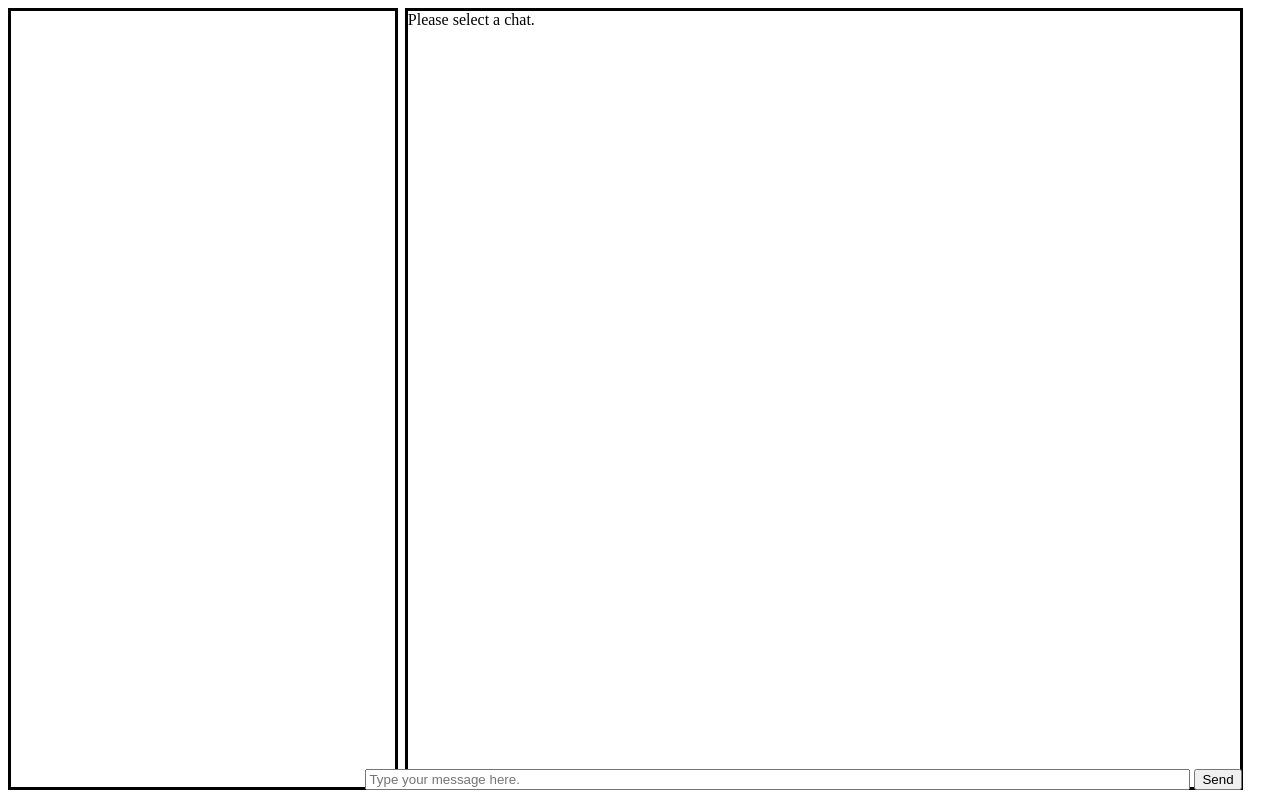
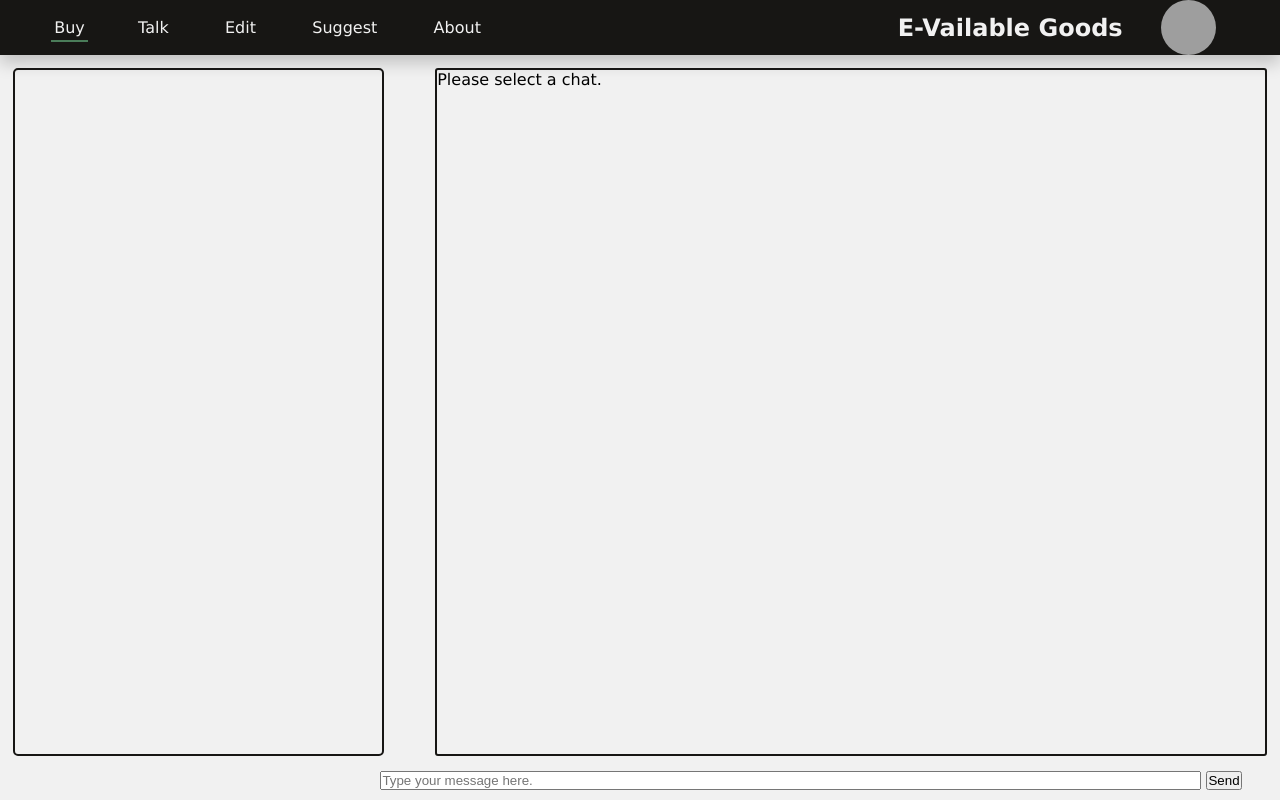
Before and after one commit to Kinetic101/E-Vailable-Goods, a PHP site: page /Talk.php in a window 1280 px wide. Run offline with PHP 8.4, Linux system fonts and the light colour scheme; the visitor is signed in with stand-in values (Sample User, id 1); data that the repository does not hold is empty; grey boxes are pictures that could not be loaded.

Commit message:
Active List (2nd Draft)

```diff
--- a/Talk.php
+++ b/Talk.php
@@ -72,10 +72,40 @@ function go(){
 <html>
 <head>
 	<meta charset="utf-8">
+	<meta http-equiv="X-UA-Compatible" content="IE=edge">
+	<meta name="viewport" content="width=device-width, initial-scale=1">
+	<meta name="description" content="">
 	<link rel="stylesheet" type="text/css" href="TalkCSS.css">
 	<title>Talk</title>
 </head>
 <body>
+
+	<header>
+		<nav>
+			<ul class="links">
+				<li><a href="Research.php" id = "press">Buy</a></li>
+				<li><a href="Talk.php">Talk</a></li>
+				<li><a href="Edit.php">Edit</a></li>
+				<li><a href="Suggest.php">Suggest</a></li>
+				<li><a href="About.php">About</a></li>
+			</ul>
+		</nav>
+		<a href = "Research.php" class = "evg">E-Vailable Goods</a>
+		<ul>
+		<li class = "dropdown"><a href = "Profile.php" class="pic">
+			<div class="prof"><img src = "<?php echo $_SESSION["prof_pic"]?>" alt = "Avatar" class = "dp">
+			</div>
+		</a>
+		<div class="dlinks">
+      			<a href="Profile.php">Profile</a>
+      			<a href="#">Help & Support</a>
+      			<a href="Logout.php">Logout</a>
+    	</div>
+    	</li>
+		</ul>
+
+	</header>
+
 	<div id = "contacts">
 		<?php
 			$check = array();
--- a/TalkCSS.css
+++ b/TalkCSS.css
@@ -1,23 +1,148 @@
+body{
+	background-color: #f1f1f1;
+	color: white;
+	font-family: "Verdana";
+	margin: 0;
+}
+
+/* Start of Navigation Bar */
+
+*{
+	box-sizing: border-box;
+	margin: 0;
+	padding: 0;
+}
+
+li, a{
+	font-family: "Verdana", sans-serif;
+	text-decoration: none;
+}
+
+header{
+	background-color: #171614;
+	display: flex;
+	justify-content: flex-end;
+	align-items: center;
+	color: white;
+	box-shadow: 0px 8px 16px 0px rgba(0,0,0,0.2);
+}
+
+.links{
+	list-style: none;
+	color: white;
+}
+
+.links li{
+	display: inline-block;
+	margin-left: 4vw;
+}
+
+.links a{
+	font-size: 1em;
+	color: #f1f1f1;
+	transition: all 0.4s ease 0s;
+}
+
+.links a:hover{
+	color: #4A7C59;
+}
+
+.prof{
+	width: 55px;
+	height: 55px;
+	overflow: hidden;
+	border-radius: 50%;
+	margin-right: 10vw;
+	margin: 0vw 5vw 0vw 3vw;
+}
+
+.dp{
+	height: 100%;
+	width: auto;
+}
+
+nav{
+	margin-right: auto;
+}
+
+.evg{
+	opacity: 1;
+	border-radius: 50px;
+	color: #f1f1f1;
+	font-size: 1.5em;
+	font-weight: 1000;
+	transition: all 0.4s ease 0s;
+	cursor: default;
+}
+
+ul{
+	list-style-type: none;
+}
+
+.dlinks{
+	display: none;
+	position: absolute;
+	background-color: #f9f9f9;
+  	min-width: 12vw;
+  	height: auto;
+  	box-shadow: 0px 8px 16px 0px rgba(0,0,0,0.2);
+  	z-index: 1;
+}
+
+.dlinks a{
+	color: black;
+	text-decoration: none;
+	display: block;
+	text-align: left;
+	padding: 1vw 2vw;
+}
+
+.dlinks a:hover{
+	background-color: #171614;
+	color: #f9f9f9;
+}
+
+.dropdown:hover .dlinks{
+	display: block;
+}
+
+#press{
+	border-bottom: 2px solid #4A7C59;
+	padding: 10%;
+}
+
+#press:hover{
+	border: none;
+}
+
+/* End of Navigation Bar */
+
 #contacts{
 	position: absolute;
-	width: 30%;
-	height:  97%;
-	border: solid;
+	width: 29vw;
+	height:  86vh;
+	overflow: auto;
+	margin: 1%;
+	border: 2px solid #171614;
+	border-radius: 5px;
 }
 
 #chatbox{
 	overflow-x: hidden;
 	overflow-y: auto;
-	position: absolute;
 	text-align: justify;
-	margin-left: 31%;
-	width: 65%;
-	height: 97%;
-	border:  solid;
+	float: right;
+	width: 65vw;
+	height: 86vh;
+	margin: 1%;
+	border: 2px solid #171614;
+	color: black;
+	border-radius: 3px;
 }
 
 .name{
-	background-color: yellow;
+	background-color: #4A7C59;
+	color: black;
 }
 
 .ol{
@@ -43,3 +168,8 @@
 	right:  3%;
 	bottom:  10px;
 }
+
+#message{
+	font-size: 3em;
+	color: green;
+}
```
Also changed, not shown: EditCSS.css (+8 -6 lines), ResearchCSS.css (+10 -8 lines).
